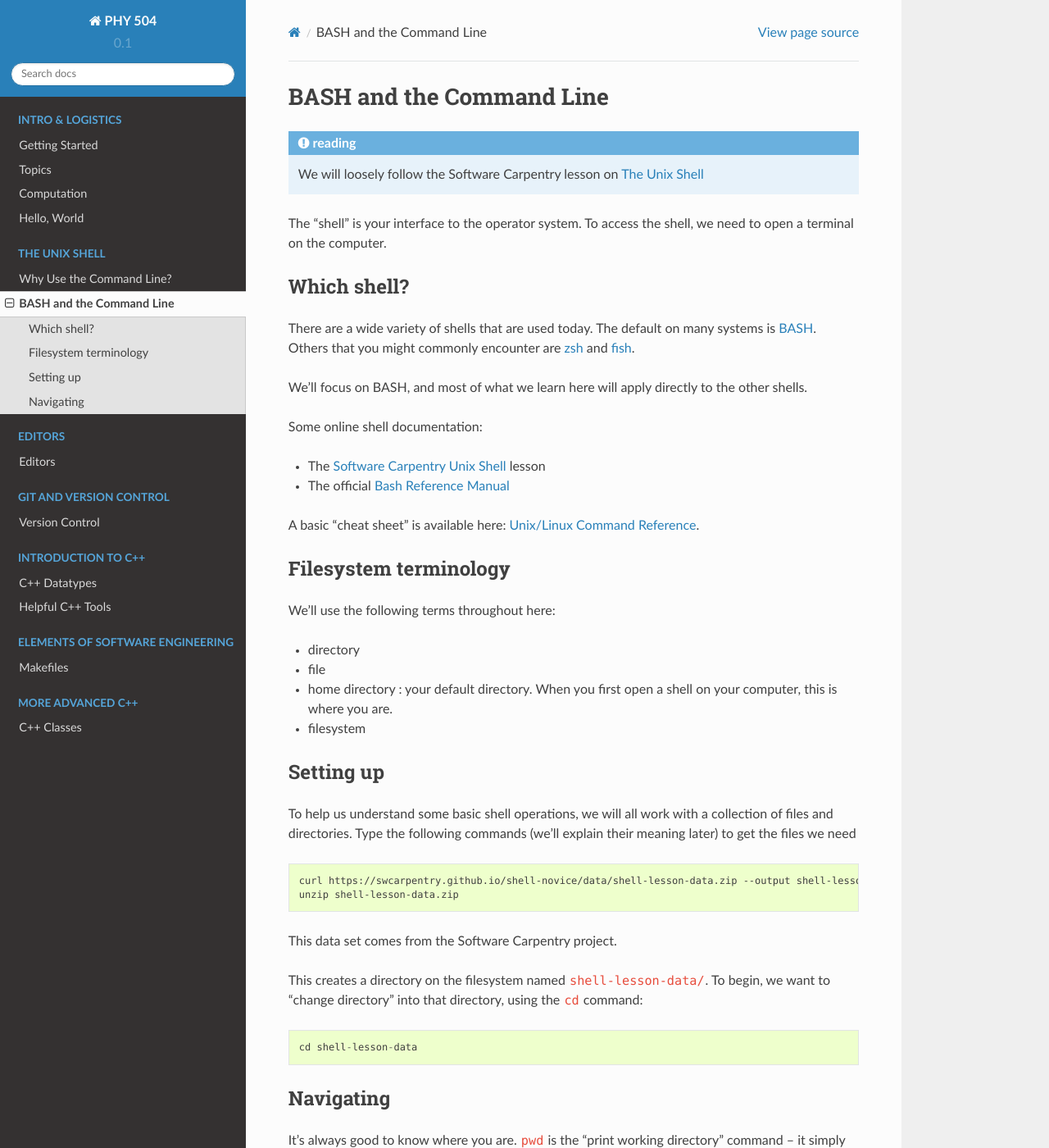
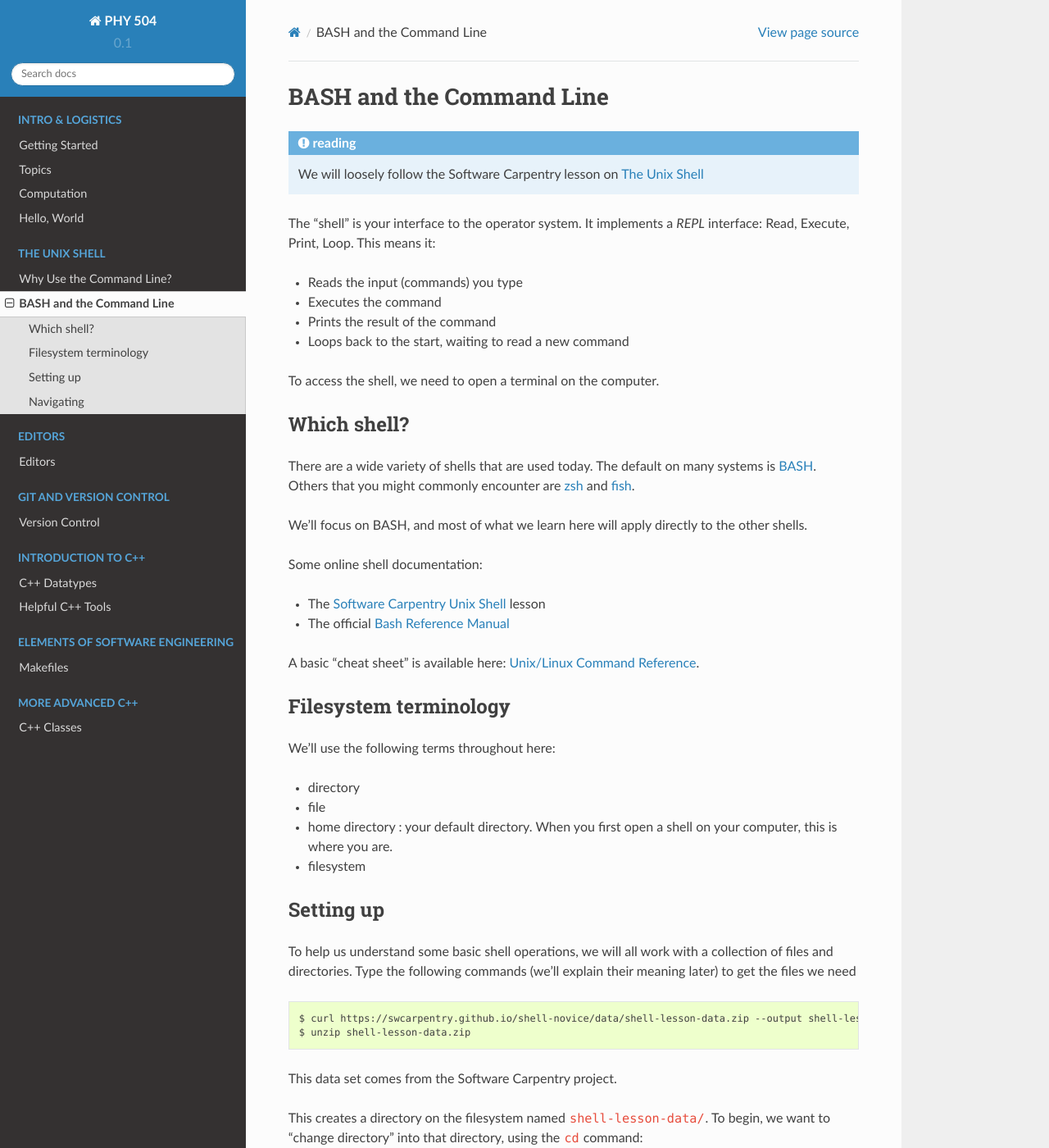
Before and after one commit to zingale/phy504, a Sphinx documentation site: the page built from docs/source/shell.rst, in a window 1280 px wide and 1400 px high. Shown: the whole window at 82% size. Built offline with Sphinx 7.4.7 and the Read the Docs theme 2.0.0, drawn with Linux system fonts in a browser that asks for light colours; some of the changed text lies outside the part shown.

```diff
--- a/docs/source/conf.py
+++ b/docs/source/conf.py
@@ -46,6 +46,7 @@ extensions = ['sphinx.ext.autodoc',
               'numpydoc',
               'sphinx.ext.githubpages',
               'sphinx_copybutton',
+              'sphinx-prompt',
               'IPython.sphinxext.ipython_console_highlighting']
 
 # bibtex
--- a/docs/source/shell.rst
+++ b/docs/source/shell.rst
@@ -7,7 +7,16 @@ BASH and the Command Line
    We will loosely follow the Software Carpentry lesson on `The Unix Shell <https://swcarpentry.github.io/shell-novice/>`_
 
 
-The "shell" is your interface to the operator system.  To access the
+The "shell" is your interface to the operator system.  It implements a *REPL* interface:
+Read, Execute, Print, Loop.  This means it:
+
+* Reads the input (commands) you type
+* Executes the command
+* Prints the result of the command
+* Loops back to the start, waiting to read a new command
+
+
+To access the
 shell, we need to open a terminal on the computer.
 
 Which shell?
@@ -54,7 +63,7 @@ with a collection of files and directories.  Type the following
 commands (we'll explain their meaning later) to get the files we
 need
 
-.. code:: bash
+.. prompt:: bash
 
    curl https://swcarpentry.github.io/shell-novice/data/shell-lesson-data.zip --output shell-lesson-data.zip
    unzip shell-lesson-data.zip
--- a/requirements.txt
+++ b/requirements.txt
@@ -9,3 +9,4 @@ nbconvert
 pandoc
 jupyter
 sphinx-copybutton
+sphinx-prompt
```
Also changed, not shown: other parts of docs/source/shell.rst (+18 -4 lines), docs/source/hello_world.rst (+14 -5 lines).
